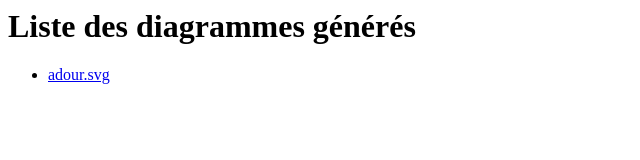
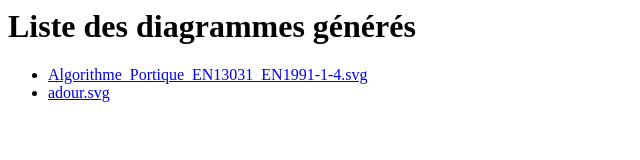
Before and after one commit to apesseu/serre-agricole-en13031, a plain HTML site: page index.html in a window 1280 px wide. Shown: the whole page, without its empty margins (0-640 px from the left). Drawn offline with Linux system fonts and the light colour scheme.

Commit message:
deploy: ef8ed69741ccce96bcd333098a2c773ed880a1e0

```diff
--- a/index.html
+++ b/index.html
@@ -1,3 +1,4 @@
 <html><head><title>PlantUML Diagrams</title></head><body><h1>Liste des diagrammes générés</h1><ul>
+<li><a href="Algorithme_Portique_EN13031_EN1991-1-4.svg">Algorithme_Portique_EN13031_EN1991-1-4.svg</a></li>
 <li><a href="adour.svg">adour.svg</a></li>
 </ul></body></html>
```
Also changed, not shown: Algorithme_Portique_EN13031_EN1991-1-4.svg (added).
